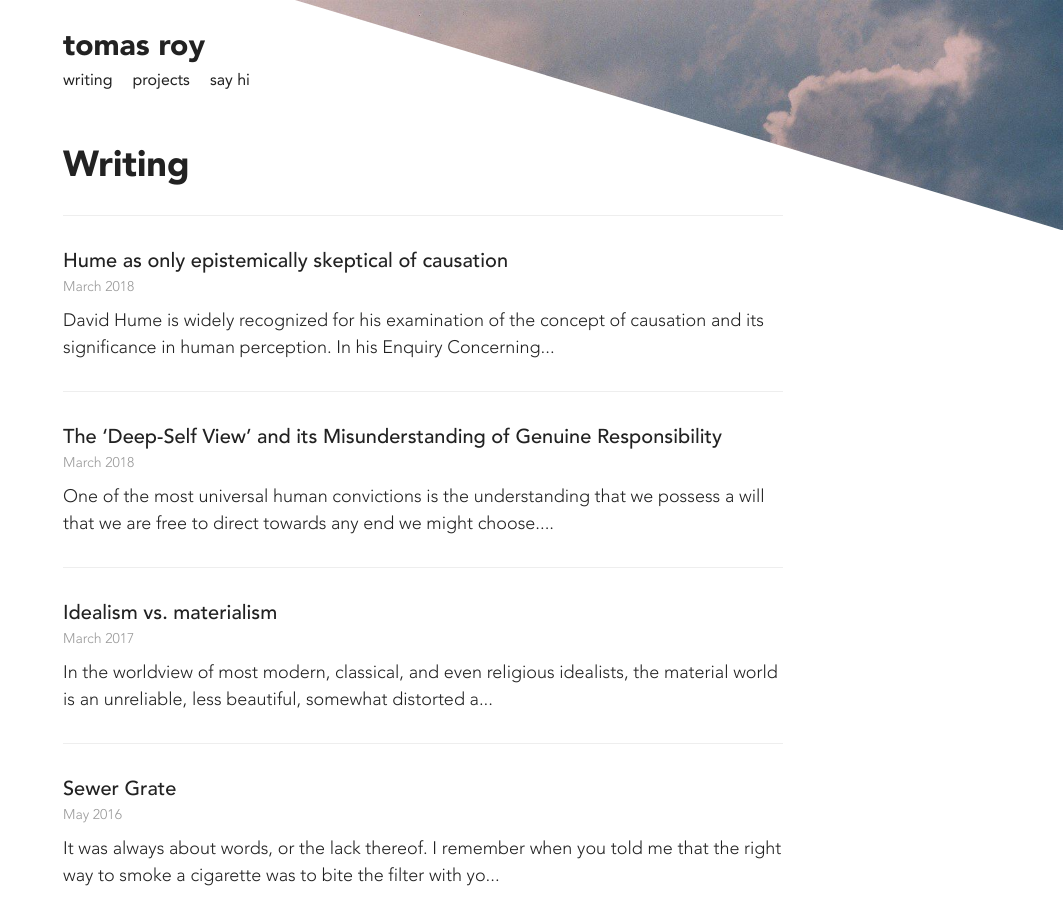
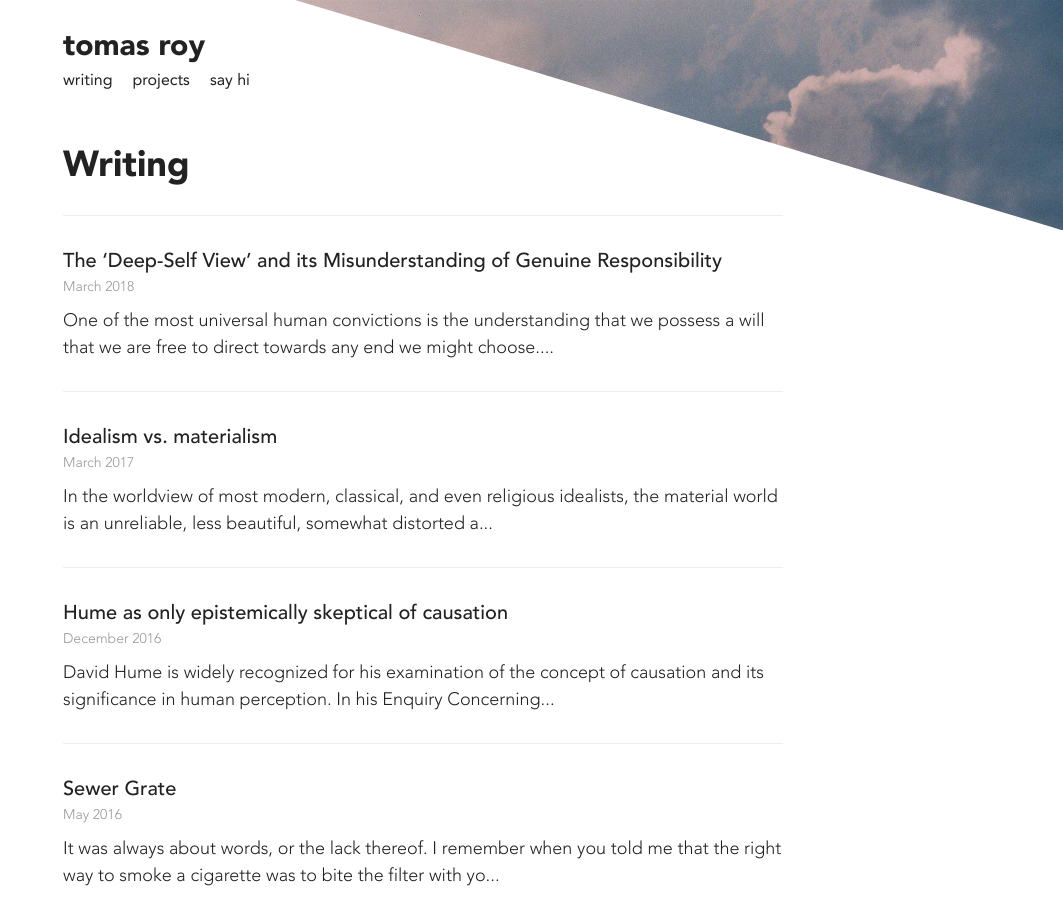
Before and after one commit to minicreative/tomasroy.com, a Jekyll site: the page built from writing.md, in a window 1280 px wide and 900 px high. Shown: the whole window, without its empty margins (217-1280 px from the left). Built offline with Jekyll 4.4.1, drawn with Linux system fonts in a browser that asks for light colours.

Commit message:
Updated Hume As Only Epistemically Skeptical Of Causation

```diff
--- a/_writing/hume-as-only-epistemically-skeptical-of-causation.markdown
+++ b/_writing/hume-as-only-epistemically-skeptical-of-causation.markdown
@@ -1,6 +1,6 @@
 ---
 title: Hume as only epistemically skeptical of causation
-date: 2018-03-07 15:29:00 -05:00
+date: 2016-12-08 15:29:00 -05:00
 ---
 
 David Hume is widely recognized for his examination of the concept of causation and its significance in human perception. In his *Enquiry Concerning Human Understanding*, Hume delineates the extent to which the supposition of connected phenomena, namely cause and effect, is the primary basis for knowledge or assumptions about the material world, and famously proposes a critique of the rationale behind causation known as the Problem of Induction. Hume’s apparent attack on the legitimacy of an understanding so central to human experience can initially be understood as a radical skepticism, but a closer look at his discussion of causation throughout the *Enquiry* yields considerable doubt about whether or not Hume should actually be considered a skeptic about causation. In this paper I summarize Hume’s account of cause and effect, present his argument concerning the Problem of Induction, and assert that an assessment of Hume’s overall discussion of causation and his firm distinction between empirical experience and a priori reasoning leads to the conclusion that Hume is not, in a specific sense which I will define, skeptical about causation.
```
